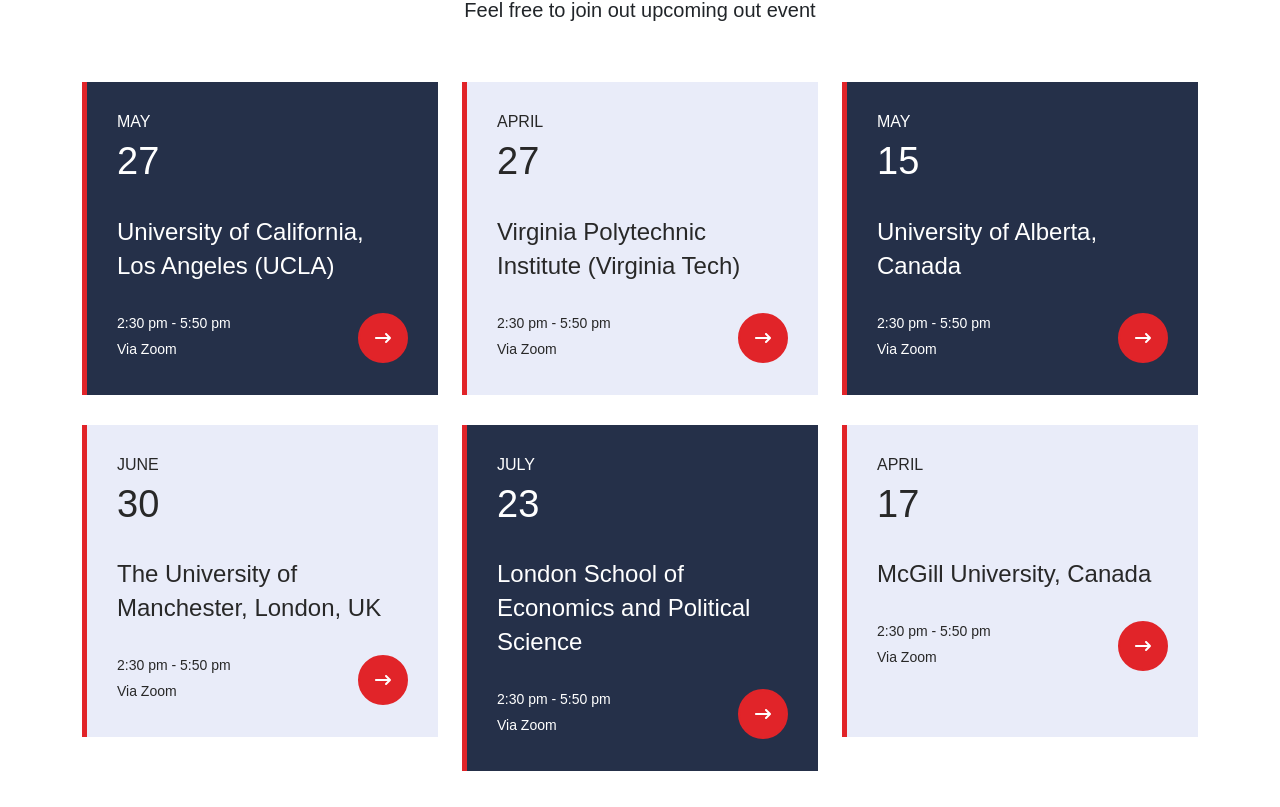
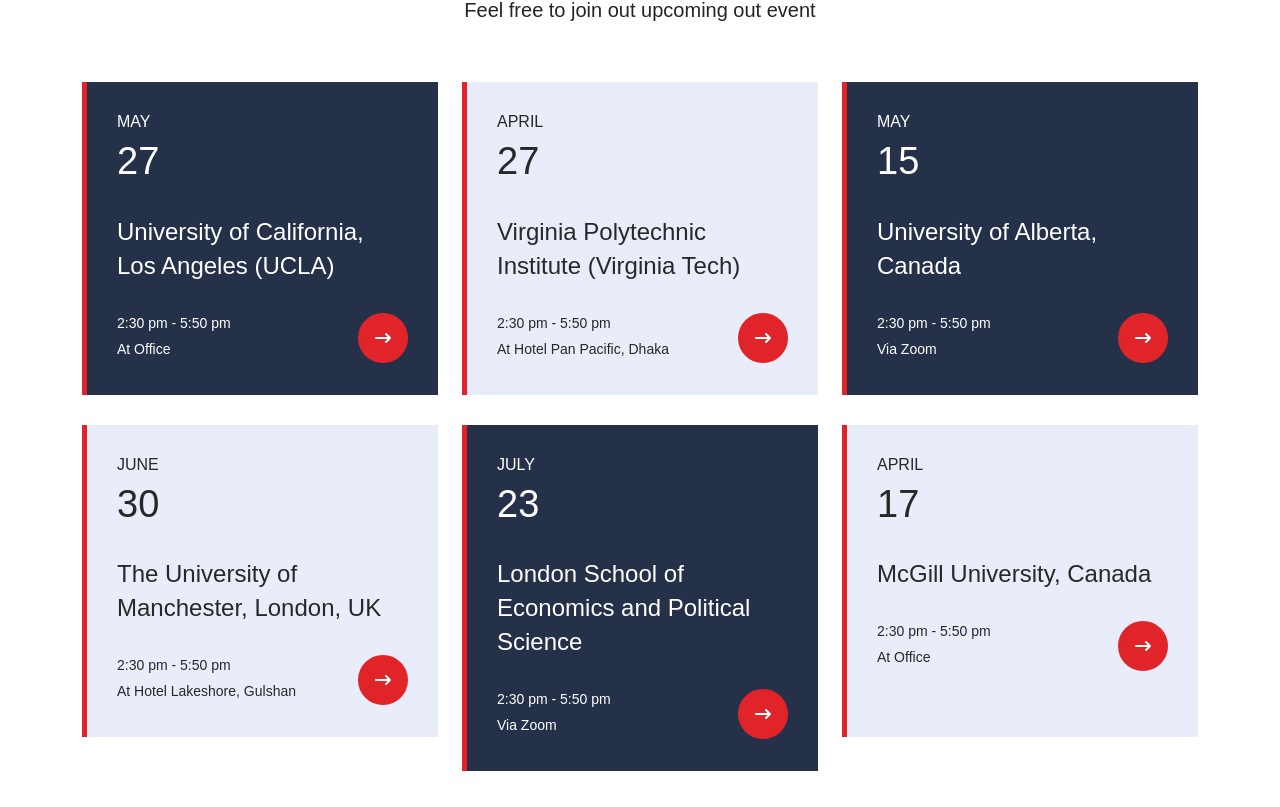
Before and after one commit to jalishmahmud/career-guide-visa-agency-client-side, a React (Create React App) app: page / in a window 1280 px wide. Shown: the part 1990-2797 px from the top of the page. Built offline with nearby package versions, Linux system fonts and the light colour scheme.

Commit message:
Homepage allmost done

```diff
--- /dev/null
+++ b/src/Pages/Home/FeaturedUniversity/FeaturedUniversity.css
@@ -0,0 +1,3 @@
+.featured-university-wrapper {
+  margin-top: 100px;
+}
--- /dev/null
+++ b/src/Pages/Home/FeaturedUniversity/FeaturedUniversity.js
@@ -0,0 +1,45 @@
+import React from "react";
+import { Col, Container, Row } from "react-bootstrap";
+import "./FeaturedUniversity.css";
+const FeaturedUniversity = () => {
+  return (
+    <div className="featured-university-wrapper">
+      <Container>
+        <div className="section-title text-center">
+          <h2>Our Selected Universities</h2>
+          <h5>We have selected best universities for your hight education</h5>
+        </div>
+        <Row>
+          <Col md={2}></Col>
+        </Row>
+      </Container>
+    </div>
+  );
+};
+
+export default FeaturedUniversity;
+
+/*
+California State University
+North Dakota State University
+Old Dominion University
+Southern Arkansas University
+University of Alabama in Huntsville
+University of Mississippi
+University of New Haven
+University of Missouri
+University of South Alabama
+State University of New York
+Ohio University
+North Dakota State University
+The University of Texas-Pan American
+Central Michigan University
+University of Louisiana
+Southern New Hampshire University
+New Mexico State University
+Kent State University
+Murray State University
+Washington State University
+Oklahoma City University
+University of Florida
+Texas A & M University */
--- a/src/Pages/Home/Home/Home.js
+++ b/src/Pages/Home/Home/Home.js
@@ -1,6 +1,7 @@
 import React from "react";
 import Footer from "../../Shared/Footer/Footer";
 import Navigation from "../../Shared/Navigation/Navigation";
+import FeaturedUniversity from "../FeaturedUniversity/FeaturedUniversity";
 import HowWeWork from "../HowWeWork/HowWeWork";
 import SelectedCountry from "../SelectedCountry/SelectedCountry";
 import Slider from "../Slider/Slider";
@@ -15,6 +16,7 @@
       <SelectedCountry></SelectedCountry>
       <HowWeWork></HowWeWork>
       <UpcomingEvents></UpcomingEvents>
+      <FeaturedUniversity></FeaturedUniversity>
       <Footer></Footer>
     </div>
   );
--- a/src/Pages/Home/UpcomingEvents/UpcomingEvents.js
+++ b/src/Pages/Home/UpcomingEvents/UpcomingEvents.js
@@ -21,7 +21,7 @@
               <div className="time-and-media">
                 <div>
                   <small>2:30 pm - 5:50 pm</small>
-                  <small>Via Zoom</small>
+                  <small>At Office</small>
                 </div>
                 <a className="link-arrow" href="/">
                   <FontAwesomeIcon icon={faArrowRightLong} />
@@ -38,7 +38,7 @@
               <div className="time-and-media">
                 <div>
                   <small>2:30 pm - 5:50 pm</small>
-                  <small>Via Zoom</small>
+                  <small>At Hotel Pan Pacific, Dhaka</small>
                 </div>
                 <a className="link-arrow" href="/">
                   <FontAwesomeIcon icon={faArrowRightLong} />
@@ -72,7 +72,7 @@
               <div className="time-and-media">
                 <div>
                   <small>2:30 pm - 5:50 pm</small>
-                  <small>Via Zoom</small>
+                  <small>At Hotel Lakeshore, Gulshan</small>
                 </div>
                 <a className="link-arrow" href="/">
                   <FontAwesomeIcon icon={faArrowRightLong} />
@@ -106,7 +106,7 @@
               <div className="time-and-media">
                 <div>
                   <small>2:30 pm - 5:50 pm</small>
-                  <small>Via Zoom</small>
+                  <small>At Office</small>
                 </div>
                 <a className="link-arrow" href="/">
                   <FontAwesomeIcon icon={faArrowRightLong} />
--- a/src/Pages/Shared/Footer/Footer.css
+++ b/src/Pages/Shared/Footer/Footer.css
@@ -11,13 +11,14 @@
   text-transform: uppercase;
   letter-spacing: 1px;
   margin-bottom: 20px;
+  font-weight: 600;
 }
 .footer-content h6 {
   color: #fff;
   font-size: 15px;
   text-transform: uppercase;
   letter-spacing: 1px;
-  font-weight: 300;
+  font-weight: 500;
 }
 .footer-content ul {
   padding: 0;
--- a/src/Pages/Shared/Navigation/Navigation.css
+++ b/src/Pages/Shared/Navigation/Navigation.css
@@ -18,6 +18,7 @@
   display: block;
   font-size: 16px !important
   ;
+  border: none;
 }
 
 .custom-btn:hover {
```
Also changed, not shown: 18 other files (tests, documents, lock files or other folders).
